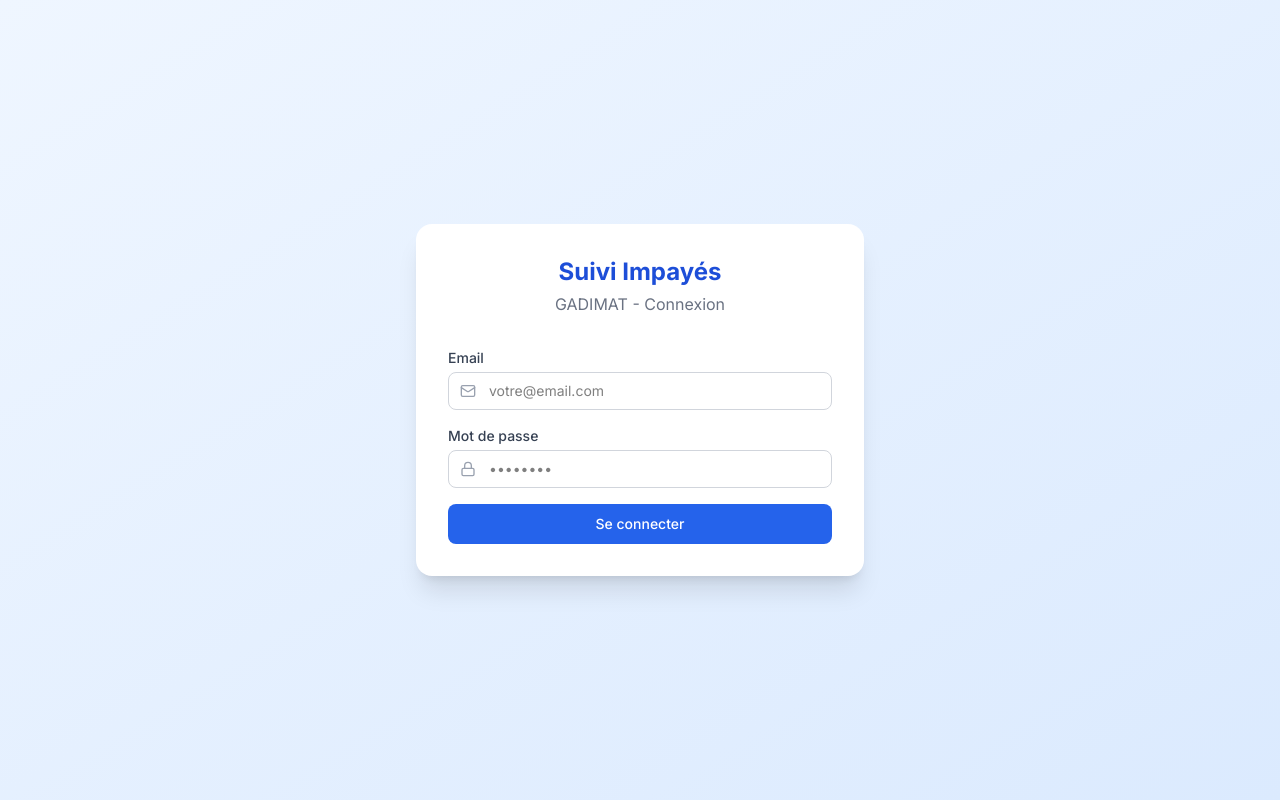
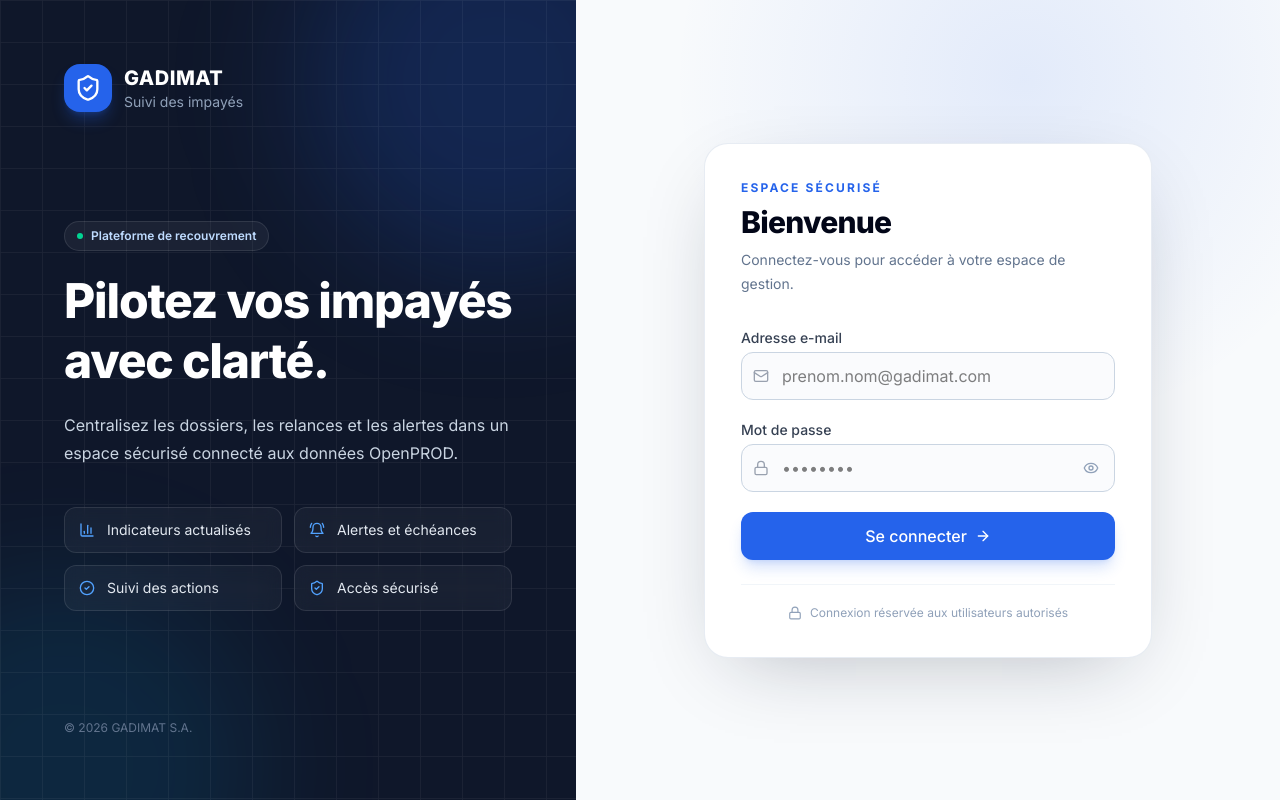
Before and after one commit to Hatimlk/Suivi-Impaye, a React (Vite) app in the folder frontend/: page /login in a window 1280 px wide. Built offline with nearby package versions, Linux system fonts and the light colour scheme; no server answers.

Commit message:
Moderniser la page de connexion

```diff
--- a/frontend/src/pages/LoginPage.tsx
+++ b/frontend/src/pages/LoginPage.tsx
@@ -2,7 +2,10 @@
 import { useNavigate } from 'react-router-dom';
 import { useAuth } from '../contexts/AuthContext';
 import { Input, Button } from '../components/ui';
-import { Lock, Mail, AlertCircle } from 'lucide-react';
+import {
+  Lock, Mail, AlertCircle, Eye, EyeOff, ShieldCheck,
+  BarChart3, BellRing, ArrowRight, CheckCircle2,
+} from 'lucide-react';
 
 export default function LoginPage() {
   const { login } = useAuth();
@@ -11,6 +14,7 @@
   const [password, setPassword] = useState('');
   const [error, setError] = useState('');
   const [loading, setLoading] = useState(false);
+  const [showPassword, setShowPassword] = useState(false);
 
   const handleSubmit = async (e: React.FormEvent) => {
     e.preventDefault();
@@ -18,11 +22,7 @@
     setLoading(true);
     try {
       const loggedUser = await login(email, password);
-      if (loggedUser?.role === 'commercial') {
-        navigate('/mes-dossiers');
-      } else {
-        navigate('/dashboard');
-      }
+      navigate(loggedUser?.role === 'commercial' ? '/mes-dossiers' : '/dashboard');
     } catch (err: any) {
       setError(err.message || 'Erreur de connexion');
     } finally {
@@ -31,50 +31,146 @@
   };
 
   return (
-    <div className="min-h-screen flex items-center justify-center bg-gradient-to-br from-brand-50 to-brand-100 p-4">
+    <main className="relative min-h-screen overflow-hidden bg-slate-50">
+      <div className="pointer-events-none absolute inset-0 bg-[radial-gradient(circle_at_80%_10%,rgba(37,99,235,0.10),transparent_28%),radial-gradient(circle_at_15%_90%,rgba(59,130,246,0.08),transparent_30%)]" />
+
+      <div className="relative grid min-h-screen lg:grid-cols-[minmax(400px,0.9fr)_1.1fr]">
+        <section className="relative hidden overflow-hidden bg-[#0f172a] p-12 text-white lg:flex lg:flex-col lg:justify-between xl:p-16">
+          <div className="absolute -right-28 -top-28 h-96 w-96 rounded-full bg-brand-600/20 blur-3xl" />
+          <div className="absolute -bottom-40 -left-32 h-96 w-96 rounded-full bg-sky-400/10 blur-3xl" />
+          <div className="absolute inset-0 opacity-[0.06] [background-image:linear-gradient(rgba(255,255,255,.8)_1px,transparent_1px),linear-gradient(90deg,rgba(255,255,255,.8)_1px,transparent_1px)] [background-size:42px_42px]" />
+
+          <div className="relative flex items-center gap-3">
+            <div className="flex h-12 w-12 items-center justify-center rounded-2xl bg-brand-600 shadow-lg shadow-brand-600/30">
+              <ShieldCheck className="h-7 w-7" />
+            </div>
+            <div>
+              <p className="text-xl font-extrabold tracking-wide">GADIMAT</p>
+              <p className="text-sm text-slate-400">Suivi des impayés</p>
+            </div>
+          </div>
+
+          <div className="relative max-w-xl">
+            <span className="mb-5 inline-flex items-center gap-2 rounded-full border border-white/10 bg-white/5 px-3 py-1.5 text-xs font-semibold text-blue-200">
+              <span className="h-1.5 w-1.5 rounded-full bg-emerald-400" />
+              Plateforme de recouvrement
+            </span>
+            <h1 className="text-4xl font-black leading-tight tracking-tight xl:text-5xl">
+              Pilotez vos impayés avec clarté.
+            </h1>
+            <p className="mt-5 max-w-lg text-base leading-7 text-slate-300">
+              Centralisez les dossiers, les relances et les alertes dans un espace sécurisé connecté aux données OpenPROD.
+            </p>
+
+            <div className="mt-10 grid gap-3 sm:grid-cols-2">
+              <LoginFeature icon={BarChart3} label="Indicateurs actualisés" />
+              <LoginFeature icon={BellRing} label="Alertes et échéances" />
+              <LoginFeature icon={CheckCircle2} label="Suivi des actions" />
+              <LoginFeature icon={ShieldCheck} label="Accès sécurisé" />
+            </div>
+          </div>
+
+          <p className="relative text-xs text-slate-500">© {new Date().getFullYear()} GADIMAT S.A.</p>
+        </section>
+
+        <section className="flex min-h-screen items-center justify-center px-5 py-10 sm:px-10 lg:px-16">
           <div className="w-full max-w-md">
-        <div className="bg-white rounded-2xl shadow-xl p-8">
-          <div className="text-center mb-8">
-            <h1 className="text-2xl font-bold text-brand-700">Suivi Impayés</h1>
-            <p className="text-gray-500 mt-1">GADIMAT - Connexion</p>
+            <div className="mb-8 flex items-center gap-3 lg:hidden">
+              <div className="flex h-11 w-11 items-center justify-center rounded-xl bg-brand-600 text-white shadow-lg shadow-brand-600/25">
+                <ShieldCheck className="h-6 w-6" />
+              </div>
+              <div>
+                <p className="font-extrabold tracking-wide text-slate-950">GADIMAT</p>
+                <p className="text-xs text-slate-500">Suivi des impayés</p>
+              </div>
+            </div>
+
+            <div className="rounded-3xl border border-slate-200/80 bg-white p-6 shadow-[0_24px_80px_-30px_rgba(15,23,42,0.3)] sm:p-9">
+              <div className="mb-8">
+                <p className="text-xs font-bold uppercase tracking-[0.18em] text-brand-600">Espace sécurisé</p>
+                <h2 className="mt-2 text-3xl font-black tracking-tight text-slate-950">Bienvenue</h2>
+                <p className="mt-2 text-sm leading-6 text-slate-500">Connectez-vous pour accéder à votre espace de gestion.</p>
               </div>
 
               {error && (
-            <div className="flex items-center gap-2 p-3 mb-4 bg-danger-50 border border-danger-100 rounded-lg text-danger-700 text-sm">
-              <AlertCircle className="w-4 h-4 flex-shrink-0" />
-              {error}
+                <div role="alert" aria-live="polite" className="mb-5 flex items-start gap-2.5 rounded-xl border border-danger-100 bg-danger-50 p-3.5 text-sm text-danger-700">
+                  <AlertCircle className="mt-0.5 h-4 w-4 flex-shrink-0" />
+                  <span>{error}</span>
                 </div>
               )}
 
-          <form onSubmit={handleSubmit} className="space-y-4">
+              <form onSubmit={handleSubmit} className="space-y-5">
                 <Input
                   type="email"
                   name="email"
-              label="Email"
+                  label="Adresse e-mail"
                   value={email}
                   onChange={(e) => setEmail(e.target.value)}
-              icon={<Mail className="w-4 h-4" />}
-              placeholder="votre@email.com"
+                  icon={<Mail className="h-4 w-4" />}
+                  placeholder="prenom.nom@gadimat.com"
+                  autoComplete="email"
+                  autoCapitalize="none"
+                  spellCheck={false}
+                  className="h-12 rounded-xl border-slate-300 bg-slate-50/70 text-base focus:bg-white"
                   required
                 />
 
-            <Input
-              type="password"
+                <div>
+                  <label htmlFor="password" className="mb-1 block text-sm font-medium text-gray-700">Mot de passe</label>
+                  <div className="relative">
+                    <Lock className="pointer-events-none absolute left-3 top-1/2 h-4 w-4 -translate-y-1/2 text-gray-400" />
+                    <input
+                      id="password"
                       name="password"
-              label="Mot de passe"
+                      type={showPassword ? 'text' : 'password'}
                       value={password}
                       onChange={(e) => setPassword(e.target.value)}
-              icon={<Lock className="w-4 h-4" />}
                       placeholder="••••••••"
+                      autoComplete="current-password"
+                      className="h-12 w-full rounded-xl border border-slate-300 bg-slate-50/70 py-2 pl-10 pr-12 text-base outline-none transition focus:border-brand-500 focus:bg-white focus:ring-2 focus:ring-brand-500"
                       required
                     />
+                    <button
+                      type="button"
+                      onClick={() => setShowPassword((current) => !current)}
+                      className="absolute right-1.5 top-1/2 flex h-9 w-9 -translate-y-1/2 items-center justify-center rounded-lg text-slate-400 transition hover:bg-slate-100 hover:text-slate-700 focus:outline-none focus-visible:ring-2 focus-visible:ring-brand-500"
+                      aria-label={showPassword ? 'Masquer le mot de passe' : 'Afficher le mot de passe'}
+                      aria-pressed={showPassword}
+                    >
+                      {showPassword ? <EyeOff className="h-4 w-4" /> : <Eye className="h-4 w-4" />}
+                    </button>
+                  </div>
+                </div>
 
-            <Button type="submit" loading={loading} className="w-full">
-              {loading ? 'Connexion...' : 'Se connecter'}
+                <Button type="submit" loading={loading} className="group h-12 w-full rounded-xl text-base shadow-lg shadow-brand-600/20">
+                  {loading ? 'Connexion en cours...' : (
+                    <>
+                      Se connecter
+                      <ArrowRight className="h-4 w-4 transition-transform group-hover:translate-x-0.5" />
+                    </>
+                  )}
                 </Button>
               </form>
+
+              <div className="mt-6 flex items-center justify-center gap-2 border-t border-slate-100 pt-5 text-xs text-slate-400">
+                <Lock className="h-3.5 w-3.5" />
+                Connexion réservée aux utilisateurs autorisés
               </div>
             </div>
+
+            <p className="mt-6 text-center text-xs text-slate-400 lg:hidden">© {new Date().getFullYear()} GADIMAT S.A.</p>
+          </div>
+        </section>
+      </div>
+    </main>
+  );
+}
+
+function LoginFeature({ icon: Icon, label }: { icon: typeof ShieldCheck; label: string }) {
+  return (
+    <div className="flex items-center gap-3 rounded-xl border border-white/10 bg-white/[0.04] px-3.5 py-3 text-sm text-slate-200 backdrop-blur-sm">
+      <Icon className="h-4 w-4 shrink-0 text-blue-400" />
+      {label}
     </div>
   );
 }
```
Lines whose indentation alone changed are shown as unchanged.
